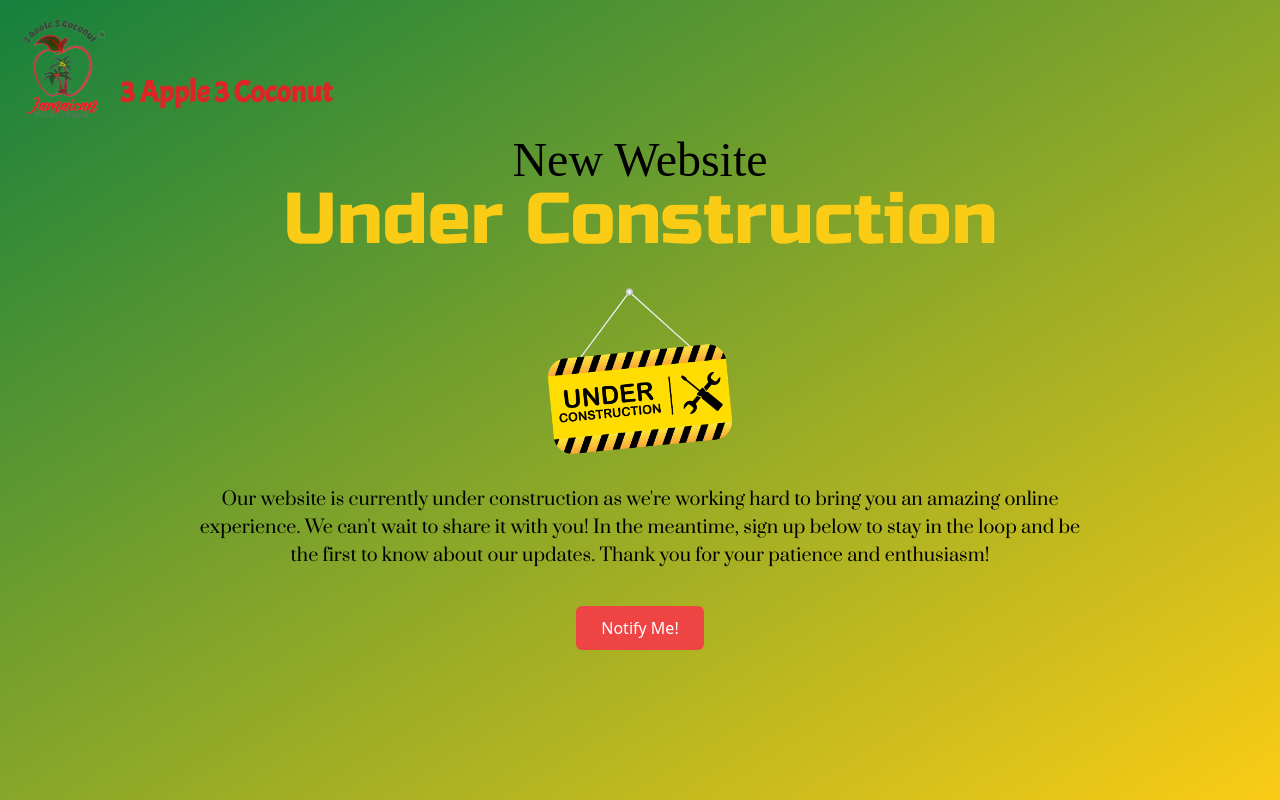
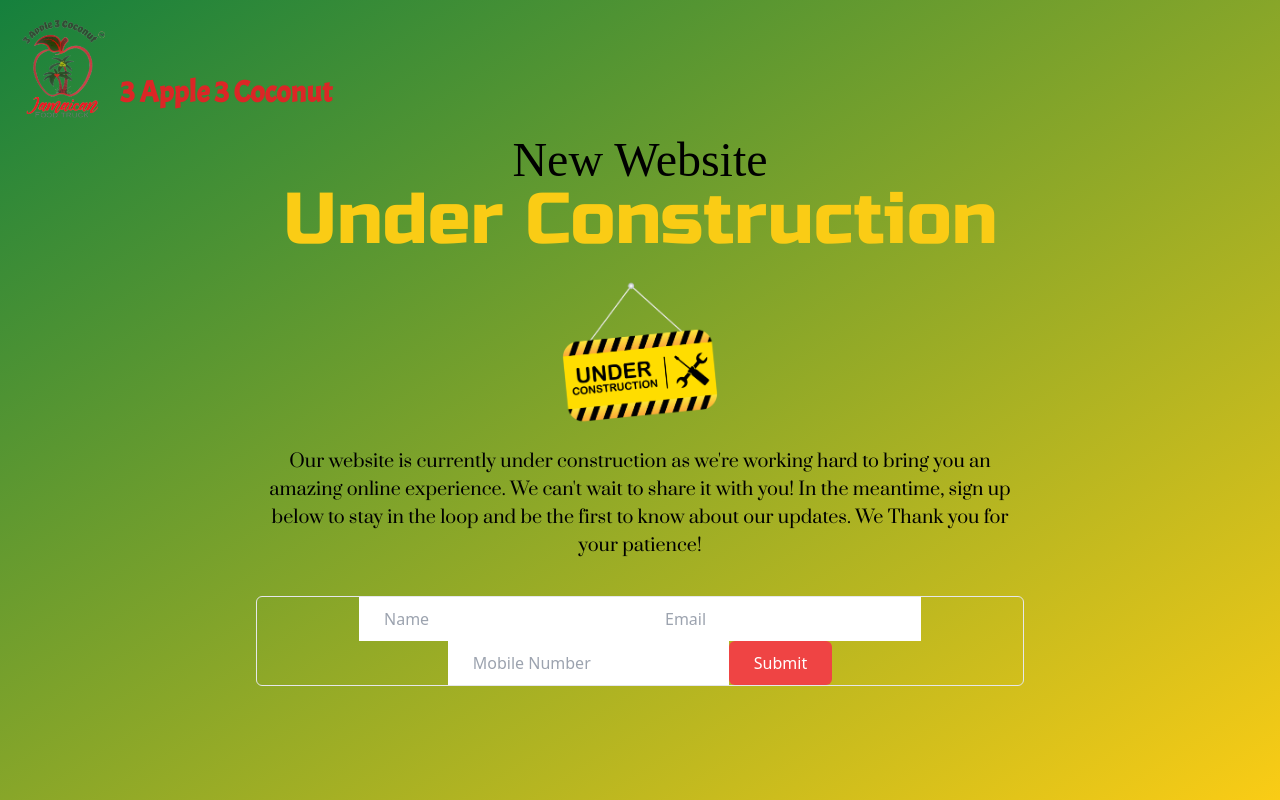
Before and after one commit to NellyNel520/3Apple3Coconut, a React (Vite) app: page / in a window 1280 px wide. Both pictures are taken after a click on the button "Notify Me!". Built offline with nearby package versions, Linux system fonts and the light colour scheme; a web font is replaced by a local one.

Commit message:
completed confirmation message

```diff
--- a/src/components/SignupForm.jsx
+++ b/src/components/SignupForm.jsx
@@ -3,40 +3,60 @@ import { useForm, ValidationError } from '@formspree/react'
 
 const SignupForm = () => {
 	const [state, handleSubmit] = useForm('myyqryqk')
-  if (state.succeeded) {
-    return <div>Thank you for signing up!</div>
-  }
+	if (state.succeeded) {
+		return (
+			<div className="flex flex-col justify-center items-center">
+				{/* need custom success message with styling */}
+				<img
+					src="https://img.icons8.com/ios/ffffff/70/checked--v1.png"
+					alt=""
+					className="mb-3"
+				/>
+				<h1 className="text-2xl font-prata text-white my-4">🎉 Success! </h1>
+				<p className='w-[65%] text-white'>
+					Get ready for a front-row seat to all the exciting updates, exclusive
+					content and discounts. 🚀 Keep an eye on your inbox for the latest
+					news and surprises.
+				</p>
+			</div>
+		)
+	}
 
 	return (
 		// <div>
-		<form onSubmit={handleSubmit}>
-			{/* <label htmlFor="email">Name</label> */}
+		<form
+			onSubmit={handleSubmit}
+			method="post"
+			action="https://formspree.io/f/myyqryqk"
+		>
 			<div className="border rounded-md w-[100%]">
 				<input
 					className="py-[10px] px-[25px]"
 					placeholder="Name"
 					type="text"
-					name='name'
-          id='name'
+					name="name"
+					id="name"
 					required
 				/>
-				<ValidationError field="name" prefix="Name" errors={state.errors} />
+				{/* may change later */}
+				<ValidationError field="name" prefix="name" errors={state.errors} />
 
 				<input
 					className=" py-[10px] px-[25px]"
 					placeholder="Email"
 					type="email"
 					name="email"
-          id="email"
+					id="email"
 				/>
 				<input
 					className=" py-[10px] px-[25px]"
 					type="phone number"
-					placeholder="Phone Number"
+					placeholder="Mobile Number"
 					name="phone"
-          id="phone"
-          required
+					id="phone"
+					required
 				/>
+				<ValidationError field="phone" prefix="phone" errors={state.errors} />
 				<button
 					className="bg-red-500 border-none text-white rounded-md py-[10px] px-[25px] hover:bg-green-500 hover:text-black"
 					type="submit"
--- a/src/pages/UnderConstruction.jsx
+++ b/src/pages/UnderConstruction.jsx
@@ -2,8 +2,17 @@ import Navbar from '../components/Navbar.jsx'
 import ConstructionLogo from '../assets/2.png'
 import SignupForm from '../components/SignupForm.jsx'
 import React from 'react'
+import { useState } from 'react'
+
 
 const UnderConstruction = () => {
+	const [isFormOpen, setFormOpen] = useState(false)
+
+
+	const openForm = () => {
+		setFormOpen(true)
+	}
+
 	return (
 		<div className="w-[100vw] h-[100vh] bg-gradient-to-br from-green-700 to-yellow-400 relative bg-cover">
 			{/* bg-gradient-to-br from-green-700 to-yellow-400 */}
@@ -12,28 +21,37 @@ const UnderConstruction = () => {
 			<div className="relative flex flex-col justify-center items-center text-center">
 				<div className="">
 					<h2 className="font-beau text-5xl ">New Website</h2>
+
 					<h1 className="font-russo text-7xl text-yellow-400">
 						Under Construction
 					</h1>
 				</div>
-				<img src={ConstructionLogo} alt="" className="w-[18%]" />
-				<p className="w-[70%] font-prata text-lg">
-					Our website is currently under construction as we're working hard to
-					bring you an amazing online experience. We can't wait to share it with
-					you! In the meantime, sign up below to stay in the loop and be the
-					first to know about our updates. Thank you for your patience and
-					enthusiasm!
-				</p>
+
+
+						<img src={ConstructionLogo} alt="" className="w-[15%]" />
+
+						<p className="w-[60%] font-prata text-lg">
+							Our website is currently under construction as we're working hard
+							to bring you an amazing online experience. We can't wait to share
+							it with you! In the meantime, sign up below to stay in the loop
+							and be the first to know about our updates. We Thank you for your
+							patience!
+						</p>
+
+
 
 				<div className="w-[60%] flex items-center justify-center mt-9 ">
-					<button className="bg-red-500 border-none text-white rounded-md py-[10px] px-[25px] hover:bg-yellow-400 hover:text-black">
-						Notify Me!
-					</button>
+					{!isFormOpen ? (
+						<button
+							onClick={openForm}
+							className="bg-red-500 border-none text-white rounded-md py-[10px] px-[25px] hover:bg-yellow-400 hover:text-black"
+						>
+							Notify Me!
+						</button>
+					) : (
+						<SignupForm />
+					)}
 				</div>
-
-        {/* <SignupForm /> */}
-
-				{/* notify button */}
 			</div>
 		</div>
 	)
```
